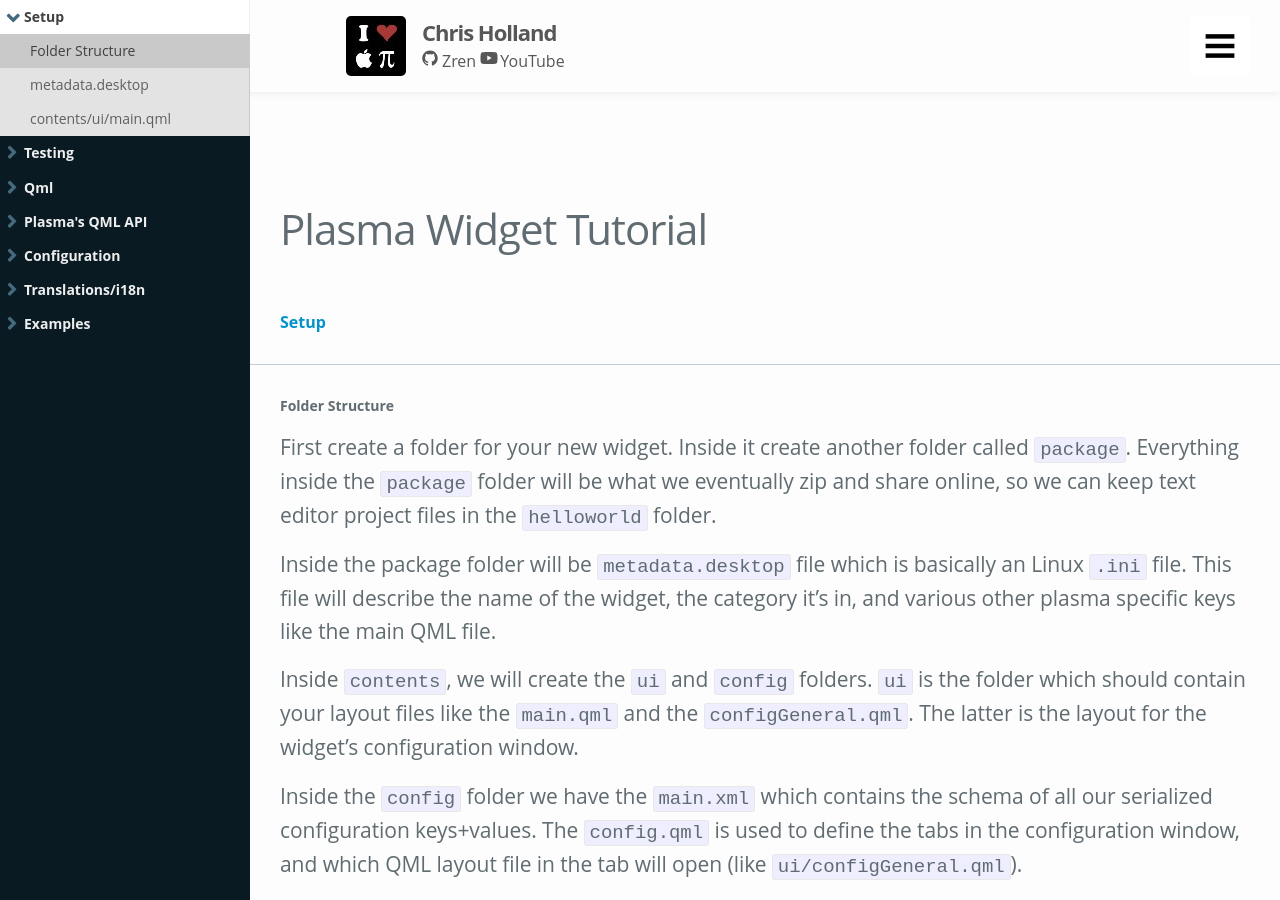
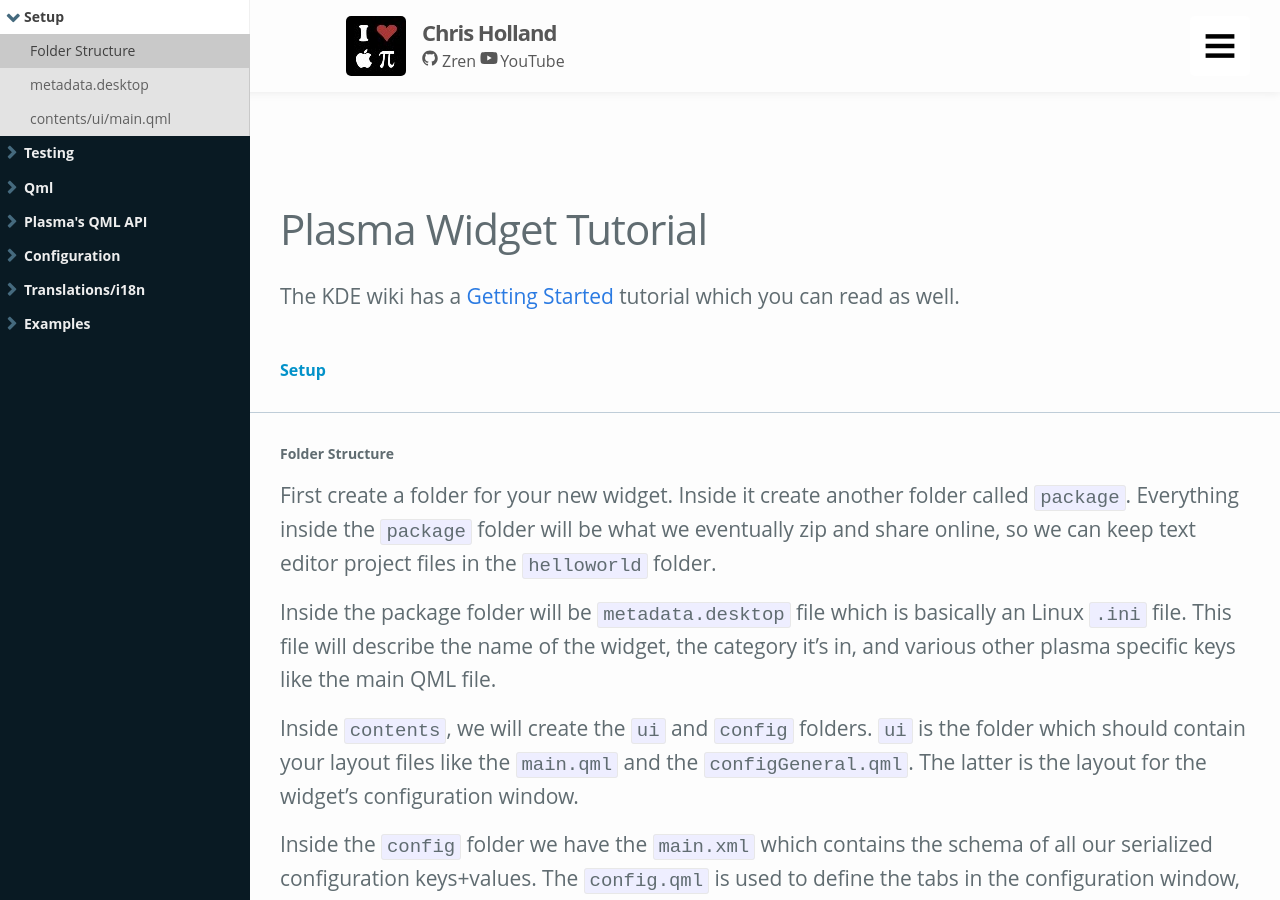
Before and after one commit to Zren/zren.github.io, a Jekyll site: the page built from kde_docs_widget.md, in a window 1280 px wide and 900 px high. Built offline with Jekyll 4.4.1, drawn with Linux system fonts in a browser that asks for light colours; comment, search, counter and statistics services are not loaded.

Commit message:
Add blurb mentioning the KDE wiki tutorial.

```diff
--- a/kde_docs_widget.md
+++ b/kde_docs_widget.md
@@ -3,6 +3,8 @@
 title: Plasma Widget Tutorial
 permalink: /kde/docs/widget/
 ---
+
+The KDE wiki has a [Getting Started](https://techbase.kde.org/Development/Tutorials/Plasma5) tutorial which you can read as well.
 
 <style>
 /* Assume all ul in the right side are file trees */
```
